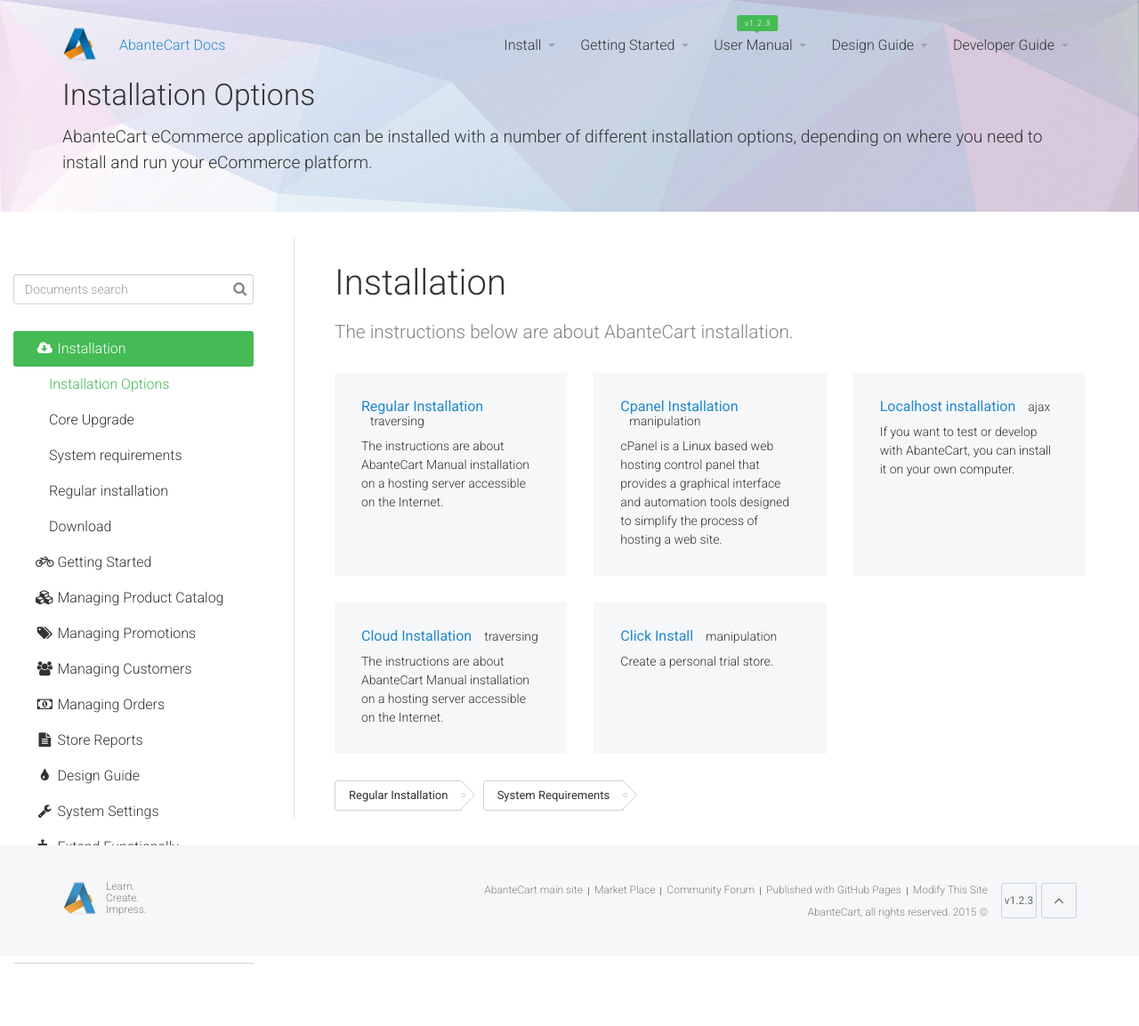
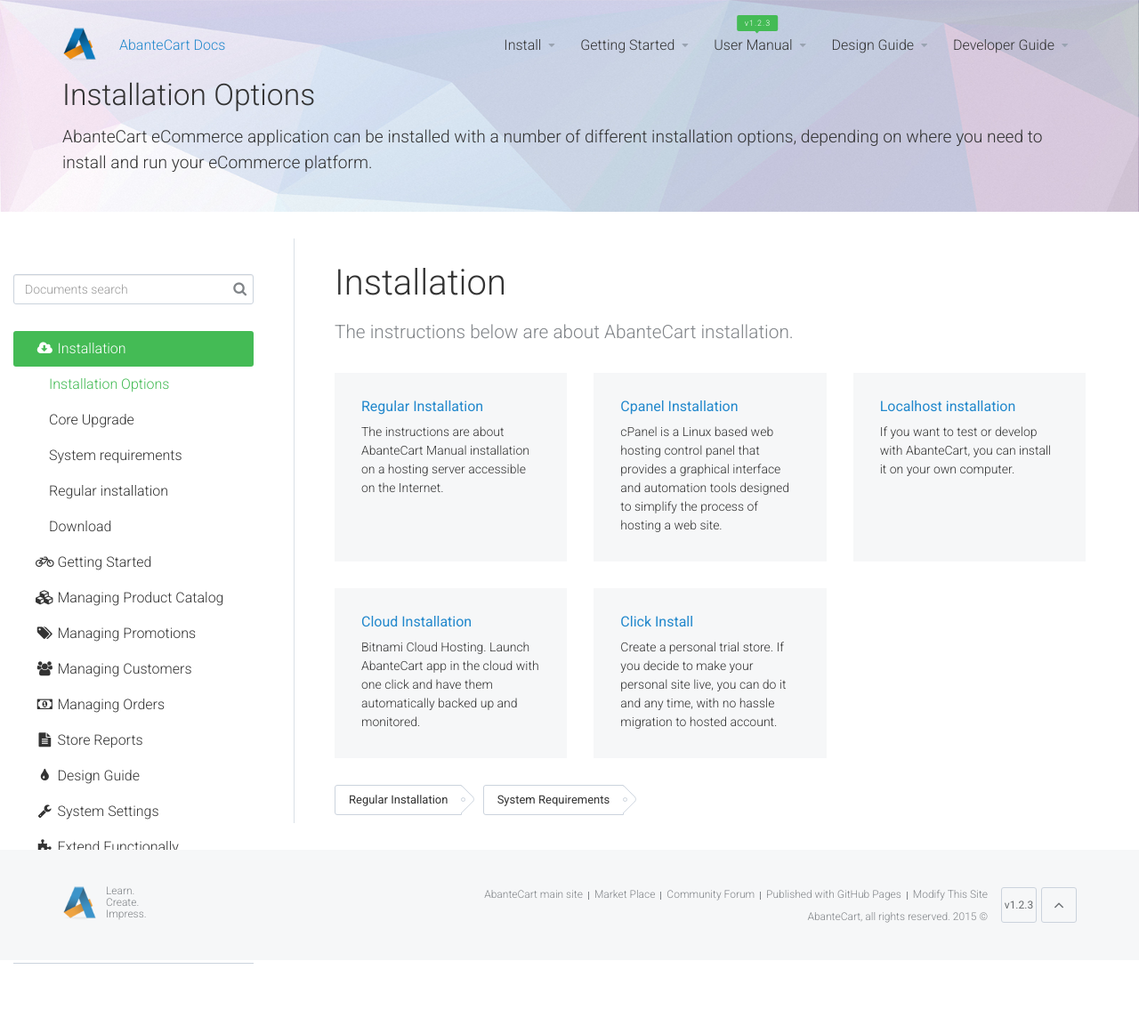
Before and after one commit to abantecart/abantecart.github.io, a Jekyll site: the page built from pages/install/installation_options.html, in a window 1280 px wide. Shown: the whole page at 89% size. Built offline with Jekyll 4.4.1, drawn with Linux system fonts in a browser that asks for light colours.

Commit message:
Update installation_options.html

```diff
--- a/pages/install/installation_options.html
+++ b/pages/install/installation_options.html
@@ -20,8 +20,8 @@
     	<div class="col-md-4">
     		<div class="grid-view-elem js-grid-view-elem">
     			<h3 class="grid-view-elem-title">
-    				<a href="#">Regular Installation</a>
-    				<span class="grid-view-title-descr">traversing</span>
+    				<a href="/regular_installation.html">Regular Installation</a>
+    				<span class="grid-view-title-descr"></span>
     			</h3>
     			<p class="grid-view-elem-description"> The instructions are about AbanteCart Manual installation on a hosting server accessible on the Internet. </p>
     		</div>
@@ -30,7 +30,7 @@
     		<div class="grid-view-elem js-grid-view-elem">
     			<h3 class="grid-view-elem-title">
     				<a href="#">Cpanel Installation</a>
-    				<span class="grid-view-title-descr">manipulation</span>
+    				<span class="grid-view-title-descr"></span>
     			</h3>
     			<p class="grid-view-elem-description"> cPanel is a Linux based web hosting control panel that provides a graphical interface and automation tools designed to simplify the process of hosting a web site. </p>
     		</div>
@@ -39,7 +39,7 @@
     		<div class="grid-view-elem js-grid-view-elem">
     			<h3 class="grid-view-elem-title">
     				<a href="#">Localhost installation</a>
-    				<span class="grid-view-title-descr">ajax</span>
+    				<span class="grid-view-title-descr"></span>
     			</h3>
     			<p class="grid-view-elem-description"> If you want to test or develop with AbanteCart, you can install it on your own computer. </p>
     		</div>
@@ -50,19 +50,19 @@
     	<div class="col-md-4">
     		<div class="grid-view-elem js-grid-view-elem">
     			<h3 class="grid-view-elem-title">
-    				<a href="#">Cloud Installation</a>
-    				<span class="grid-view-title-descr">traversing</span>
+    				<a href="https://bitnami.com/stack/abantecart/cloud" target="_blank">Cloud Installation</a>
+    				<span class="grid-view-title-descr"></span>
     			</h3>
-    			<p class="grid-view-elem-description"> The instructions are about AbanteCart Manual installation on a hosting server accessible on the Internet. </p>
+    			<p class="grid-view-elem-description"> Bitnami Cloud Hosting. Launch AbanteCart app in the cloud with one click and have them automatically backed up and monitored. </p>
     		</div>
     	</div>
     	<div class="col-md-4">
     		<div class="grid-view-elem js-grid-view-elem">
     			<h3 class="grid-view-elem-title">
-    				<a href="#">Click Install</a>
-    				<span class="grid-view-title-descr">manipulation</span>
+    				<a href="http://www.abantecart.com/shopping-cart-news/evaluation-of-abantecart-is-even-easier-now" target="_blank">Click Install</a>
+    				<span class="grid-view-title-descr"></span>
     			</h3>
-    			<p class="grid-view-elem-description"> Create a personal trial store. </p>
+    			<p class="grid-view-elem-description"> Create a personal trial store. If you decide to make your personal site live, you can do it and any time, with no hassle migration to hosted account.</p>
     		</div>
     	</div>
 
```
